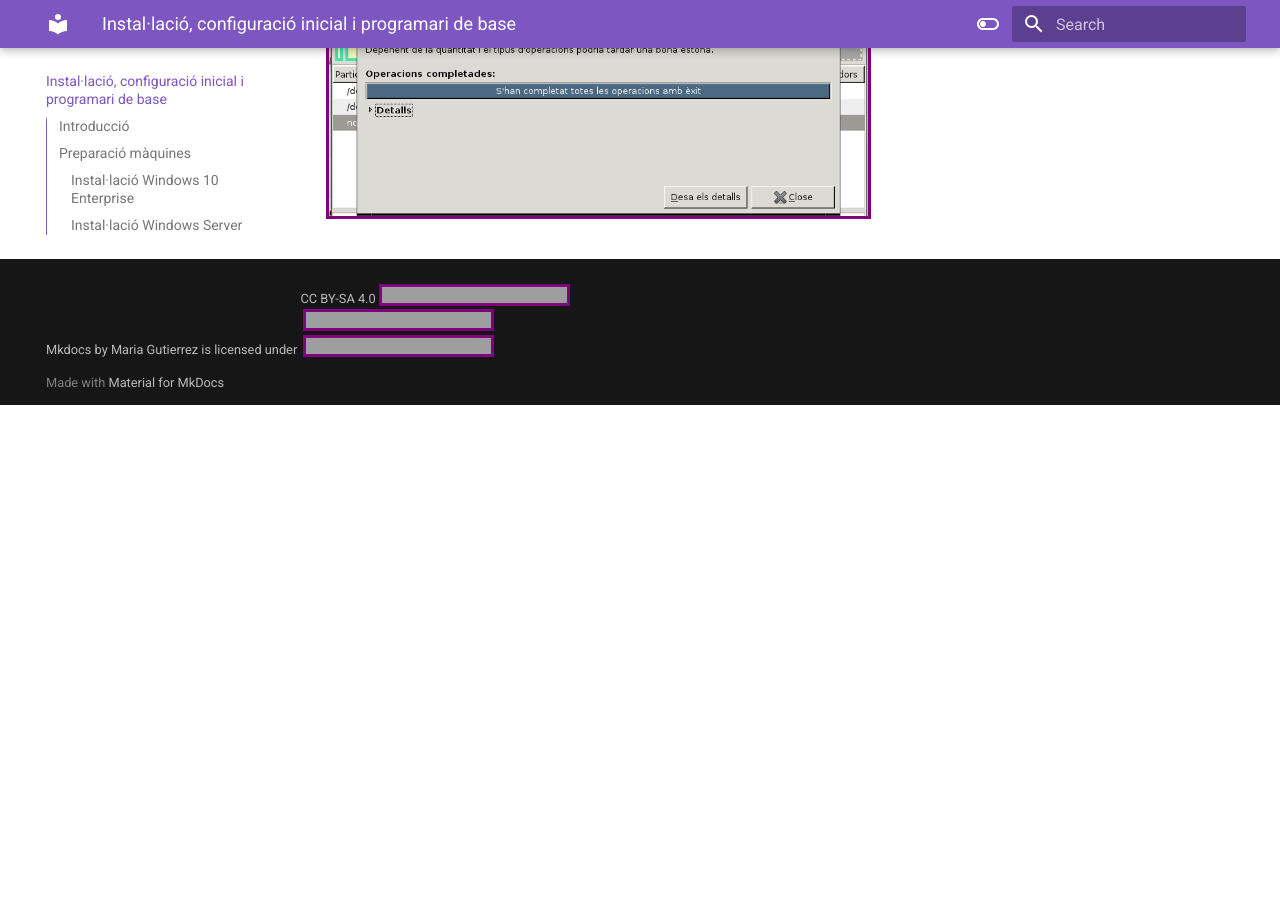
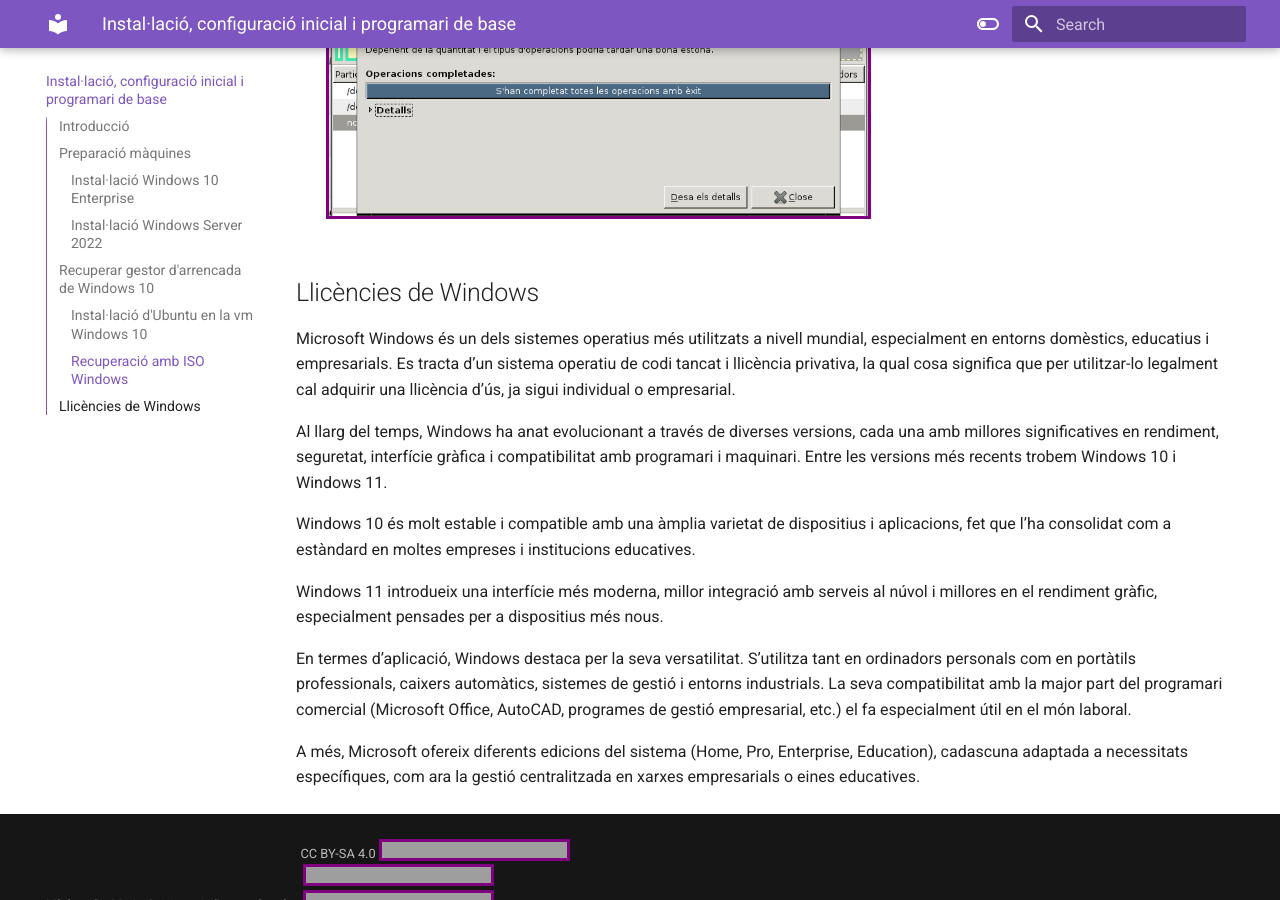
Before and after one commit to mariagutierrez03/mkdocs-p2-maria-gutierrez, an MkDocs documentation site: the page built from docs/sprint1.md, in a window 1280 px wide and 900 px high, scrolled down 29952 px. Built offline with MkDocs 1.6.1 and Material for MkDocs 9.7.7, drawn with Linux system fonts in a browser that asks for light colours; before the commit the page ends 30357 px from its top, so only the background shows below that; grey boxes are pictures that could not be loaded.

Commit message:
Update sprint1.md

```diff
--- a/docs/sprint1.md
+++ b/docs/sprint1.md
@@ -149,3 +149,17 @@
 ![ubuntu](./fotos/uww15.png)
 ![ubuntu](./fotos/uww16.png)
 ![ubuntu](./fotos/uww17.png)
+
+## Llicències de Windows
+
+Microsoft Windows és un dels sistemes operatius més utilitzats a nivell mundial, especialment en entorns domèstics, educatius i empresarials. Es tracta d’un sistema operatiu de codi tancat i llicència privativa, la qual cosa significa que per utilitzar-lo legalment cal adquirir una llicència d’ús, ja sigui individual o empresarial.
+
+Al llarg del temps, Windows ha anat evolucionant a través de diverses versions, cada una amb millores significatives en rendiment, seguretat, interfície gràfica i compatibilitat amb programari i maquinari. Entre les versions més recents trobem Windows 10 i Windows 11.
+
+Windows 10 és molt estable i compatible amb una àmplia varietat de dispositius i aplicacions, fet que l’ha consolidat com a estàndard en moltes empreses i institucions educatives.
+
+Windows 11 introdueix una interfície més moderna, millor integració amb serveis al núvol i millores en el rendiment gràfic, especialment pensades per a dispositius més nous.
+
+En termes d’aplicació, Windows destaca per la seva versatilitat. S’utilitza tant en ordinadors personals com en portàtils professionals, caixers automàtics, sistemes de gestió i entorns industrials. La seva compatibilitat amb la major part del programari comercial (Microsoft Office, AutoCAD, programes de gestió empresarial, etc.) el fa especialment útil en el món laboral.
+
+A més, Microsoft ofereix diferents edicions del sistema (Home, Pro, Enterprise, Education), cadascuna adaptada a necessitats específiques, com ara la gestió centralitzada en xarxes empresarials o eines educatives.
```
